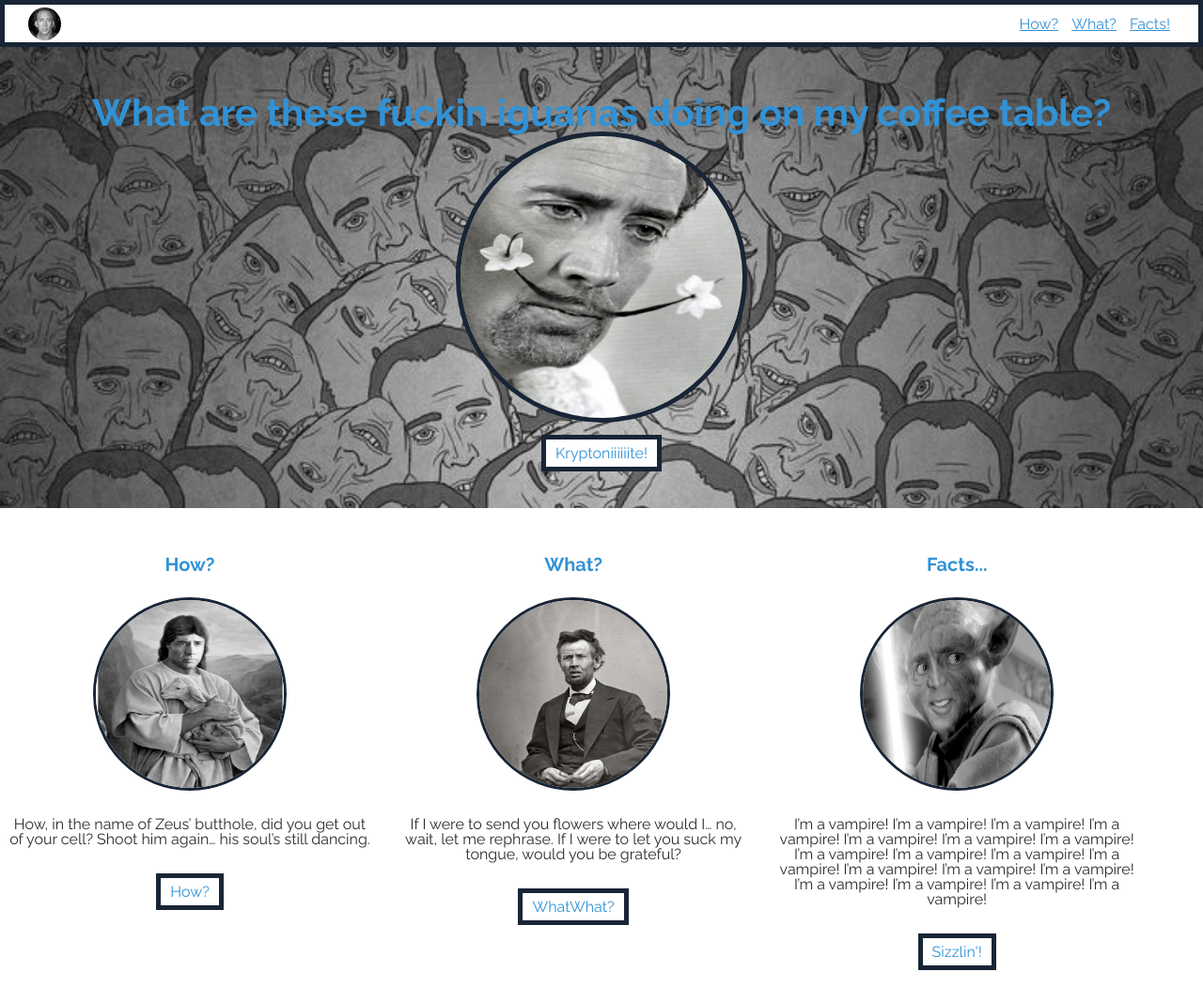
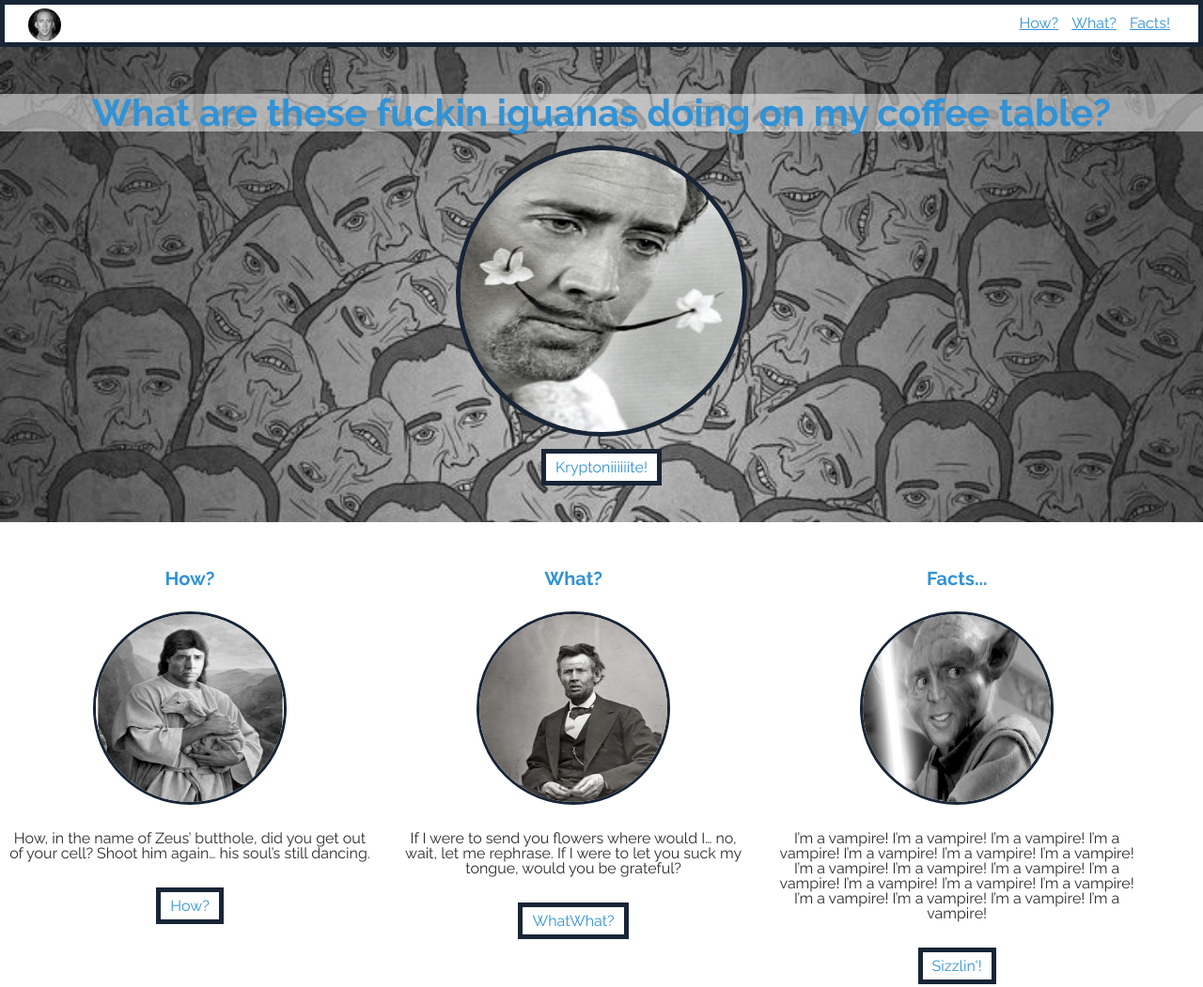
Before and after one commit to hmorri32/dog-party, a plain HTML site: page index.html in a window 1280 px wide. Shown: the top 1051 px of the page at 94% size. Drawn offline with Linux system fonts and the light colour scheme.

Commit message:
Flex the cage

```diff
--- a/css/styles.css
+++ b/css/styles.css
@@ -4,7 +4,6 @@
 body {
   font-family: 'Raleway', sans-serif;
 }
-
 
 .btn {
   background: white;
@@ -30,9 +29,12 @@ body {
 
 /*nav*/
 header {
-height: 40px;
-padding: 0 25px;
-border: 5px solid #182536;
+  display: flex;
+  justify-content: space-between;
+  align-items: center;
+  height: 40px;
+  padding: 0 25px;
+  border: 5px solid #182536;
 }
 
 header h1 {
@@ -73,6 +75,8 @@ nav li a {
   font-size: 40px;
   font-weight: 700;
   color: #3192d6;
+  background-color: rgba(255, 255, 255, .5);
+  margin-bottom: 15px;
 }
 
 .nickel-less-cage img {
```
